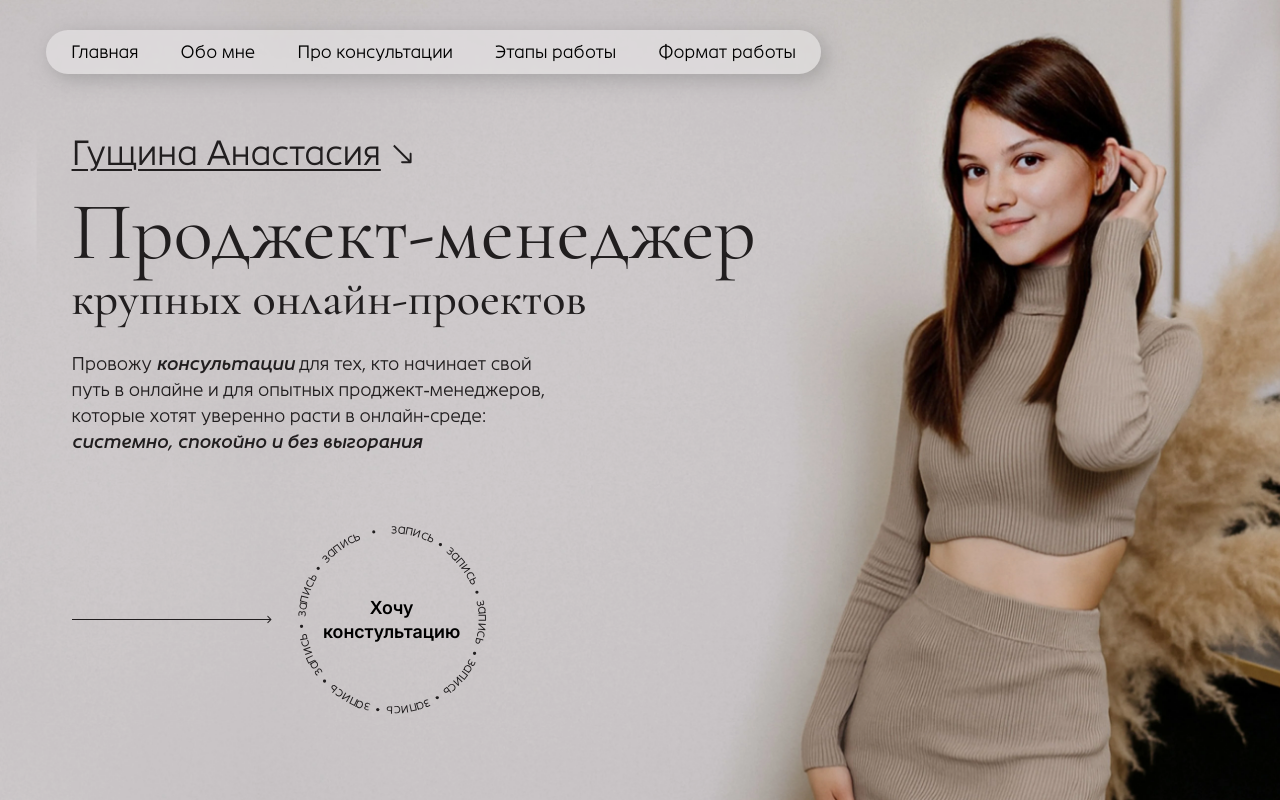
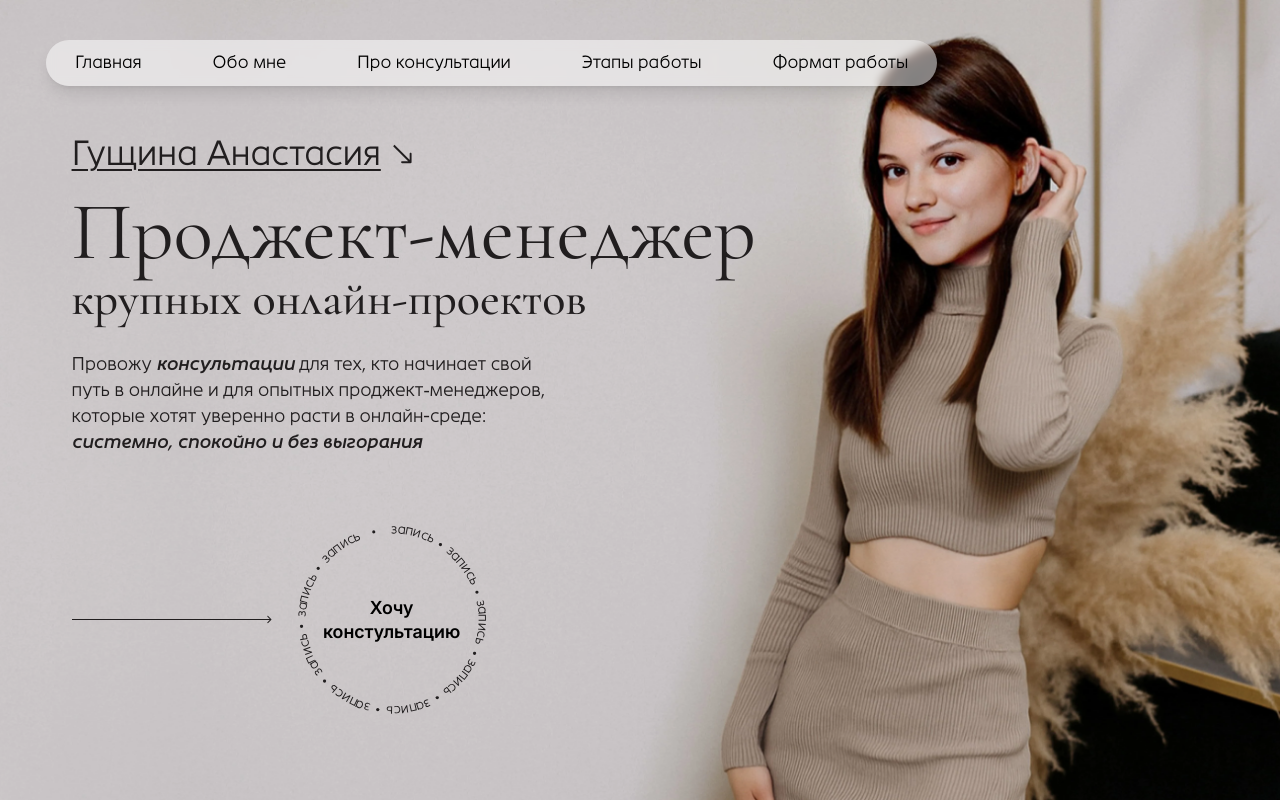
Before and after one commit to ecomeel/pm-landing, a Vue app: page / in a window 1280 px wide. Built offline with nearby package versions, Linux system fonts and the light colour scheme.

Commit message:
feat(header & intro) - animate intro section & move header from scss to tailwind

```diff
--- a/package.json
+++ b/package.json
@@ -12,15 +12,16 @@
     "lint": "eslint . --fix"
   },
   "dependencies": {
+    "@tailwindcss/vite": "^4.1.12",
     "@vicons/ionicons5": "^0.13.0",
     "@vueuse/core": "^13.6.0",
+    "animejs": "^4.1.3",
     "naive-ui": "^2.42.0",
-    "reset-css": "^5.0.2",
     "sass": "^1.89.2",
+    "tailwindcss": "^4.1.12",
     "vue": "^3.5.17"
   },
   "devDependencies": {
-    "@tailwindcss/postcss": "^4.1.12",
     "@tsconfig/node22": "^22.0.2",
     "@types/node": "^22.15.32",
     "@vitejs/plugin-vue": "^6.0.0",
@@ -31,7 +32,6 @@
     "eslint-plugin-vue": "~10.2.0",
     "jiti": "^2.4.2",
     "npm-run-all2": "^8.0.4",
-    "postcss": "^8.5.6",
     "typescript": "~5.8.0",
     "vite": "^7.0.0",
     "vite-plugin-vue-devtools": "^7.7.7",
--- a/postcss.config.js
+++ /dev/null
@@ -1,6 +0,0 @@
-export default {
-  plugins: {
-    '@tailwindcss/postcss': {},
-    autoprefixer: {},
-  },
-};
--- a/src/assets/styles/_burger.scss
+++ b/src/assets/styles/_burger.scss
@@ -1,16 +1,16 @@
 .n-icon {
-  width: 40px;
-  height: 40px;
+  width: 35px;
+  height: 35px;
 
   svg {
-    width: 40px;
-    height: 40px;
+    width: 35px;
+    height: 35px;
   }
 }
 
 .n-button {
-  width: 53px;
-  height: 51px;
+  width: 45px;
+  height: 43px;
   background-color: rgba(255, 255, 255, 0.5) !important;
 
   &:hover {
--- a/src/assets/styles/main.scss
+++ b/src/assets/styles/main.scss
@@ -1,9 +1,6 @@
 @use "colors" as *;
 @import "fonts";
 @import "burger";
-@tailwind base;
-@tailwind components;
-@tailwind utilities;
 
 html, body {
   background-color: #F5F5F5;
@@ -13,6 +10,7 @@ html, body {
   color: $black-color;
   font-family: "Stetica";
   font-weight: 400;
+  line-height: 1;
 }
 
 #app {
--- /dev/null
+++ b/src/assets/styles/tailwind.css
@@ -0,0 +1,15 @@
+/* @tailwind base;
+@tailwind components;
+@tailwind utilities; */
+@import "tailwindcss";
+@import "tailwindcss/preflight.css" layer(base);
+
+@theme {
+  --breakpoint-s: 550px;
+}
+
+@base {}
+
+@layer components {
+
+}
--- a/src/components/HeaderPage.vue
+++ b/src/components/HeaderPage.vue
@@ -1,8 +1,9 @@
 <script lang="ts" setup>
-import { ref, computed } from 'vue';
+import { ref, computed, onMounted } from 'vue';
 import { NDrawer, NDrawerContent, NButton, NIcon } from 'naive-ui'
 import { MenuOutline } from '@vicons/ionicons5'
 import { useWindowSize } from '@vueuse/core';
+import { animate } from 'animejs';
 
 defineOptions({ name: "HeaderPage" });
 
@@ -15,7 +16,7 @@ const isMobileSize = computed(() => width.value < 768);
 const links = [
   {
     name: "Главная",
-    link: "#",
+    link: "#intro",
   },
   {
     name: "Обо мне",
@@ -33,19 +34,26 @@ const links = [
     name: "Формат работы",
     link: "#format",
   },
-  // {
-  //   name: "Кто приходит",
-  //   link: "",
-  // },
 ]
+
+onMounted(() => {
+  animate("#navigation", {
+    y: "100vw"
+  })
+})
 </script>
 
 <template>
-  <header class="header">
-    <nav v-if="!isMobileSize" class="header__navigation navigation">
-      <ul class="navigation__list">
+  <header class="fixed z-10 top-[27px] right-[16px]
+    s:right-[24px]
+    md:right-[initial] md:left-[2.5vw] md:top-[40px]
+    lg:left-[3.6vw]
+    "
+  >
+    <nav v-if="!isMobileSize" id="navigation" class="p-2 bg-white/50 rounded-full backdrop-blur-xs shadow-lg lg:px-4 lg:py-2 -top-[100vw] relative">
+      <ul class="navigation__list flex gap-[10px] lg:gap-4 xl:gap-[3.5vw]">
         <li class="navigation__item" v-for="link in links" :key="link.name">
-          <a class="navigation__link" :href="link.link">{{ link.name }}</a>
+          <a class="navigation__link block px-3 text-base lg:text-lg xl:text-[1.39vw]" :href="link.link">{{ link.name }}</a>
         </li>
       </ul>
     </nav>
@@ -80,43 +88,8 @@ const links = [
   </header>
 </template>
 
-<style lang="scss" scoped>
-.header {
-  position: fixed;
-  top: 0;
-  left: 0;
-  z-index: 10;
-  padding: 4.5vh 4.5vw 0;
-
-  @media (max-width: 1280px) {
-    padding: 30px 3.6vw 0;
-  }
-
-  @media (max-width: 767px) {
-    padding-top: 30px;
-    padding-right: 40px;
-    left: initial;
-    right: 0;
-  }
-
-  @media (max-width: 549px) {
-    padding: {
-      top: 25px;
-      right: 25px;
-    };
-  }
-}
-
+<style lang="scss">
 .navigation {
-  @include text-mobile-background(50px, 0.35);
-  padding: 8px 12px;
-  box-shadow: 5px 5px 20px rgba(grey, $alpha: 0.5);
-
-  &__list {
-    display: flex;
-    gap: 3.5vw
-  }
-
   &__item {
     border: 1px solid transparent;
     border-radius: 30px;
@@ -126,36 +99,5 @@ const links = [
       border-color: $black-color;
     }
   }
-
-  &__link {
-    display: block;
-    padding: 4px 12px;
-    font-size: 20px;
-  }
-
-  @media (max-width: 1439px) {
-    &__link {
-      font-size: 18px;
-    }
-  }
-
-  @media (max-width: 1280px) {
-    &__list {
-      gap: 16px;
-    }
-  }
-
-  @media (max-width: 900px) {
-    padding: 8px 8px;
-
-    &__list {
-      gap: 10px
-    }
-
-    &__link {
-      padding: 6px 12px;
-      font-size: 16px;
-    }
-  }
 }
 </style>
--- a/src/components/sections/IntroSection.vue
+++ b/src/components/sections/IntroSection.vue
@@ -1,26 +1,50 @@
 <script lang="ts" setup>
-import UiCircleText from '@/ui/UiCircleText.vue';
+import UiCircleText from '@/ui/UiCircleText.vue'
+import { animate } from 'animejs';
+import { onMounted } from 'vue';
 
 defineOptions({ name: "IntroSection" });
+
+onMounted(() => {
+  animate(".header", {
+    delay: 100,
+    x: "100vw",
+  });
+
+  animate(".intro__subtitle", {
+    delay: 400,
+    x: "100vw",
+  });
+
+  animate(".intro__description", {
+    delay: 500,
+    x: "100vw"
+  });
+
+  animate(".intro__consult", {
+    delay: 700,
+    x: "100vw",
+  });
+})
 </script>
 
 <template>
-  <section class="intro">
-    <header class="intro__header header">
-      <h1 class="header__title">Гущина Анастасия</h1>
+  <section id="intro" class="intro">
+    <header class="intro__header header -left-[100vw]">
+      <h1 class="header__title main-medium">Гущина Анастасия</h1>
       <img class="header__arrow" src="@/assets/images/icons/arrow-right-bottom.svg" alt="arrow icon">
     </header>
 
-    <h2 class="intro__subtitle">
+    <h2 class="intro__subtitle -left-[100vw]">
       Проджект-менеджер
       <span>крупных онлайн-проектов</span>
     </h2>
 
-    <p class="intro__description">
+    <p class="intro__description -left-[100vw]">
       Провожу <b>консультации</b> для&nbsp;тех, кто&nbsp;начинает свой путь в&nbsp;онлайне и&nbsp;для&nbsp;опытных проджект&#8209;менеджеров, которые хотят уверенно расти в&nbsp;онлайн-среде: <b>системно, спокойно и&nbsp;без&nbsp;выгорания</b>
     </p>
 
-    <div class="intro__consult">
+    <div class="intro__consult -left-[100vw]">
       <img class="intro__long-arrow" src="@/assets/images/icons/long-arrow.svg" alt="arrow icon">
 
       <UiCircleText />
@@ -68,6 +92,7 @@ defineOptions({ name: "IntroSection" });
       text-decoration: underline;
       text-decoration-thickness: 2px;
       text-underline-offset: 4px;
+
       @include main-medium;
     }
 
--- a/src/main.ts
+++ b/src/main.ts
@@ -1,6 +1,6 @@
 import { createApp } from 'vue'
-import "reset-css"
 import "@/assets/styles/main.scss"
+import "@/assets/styles/tailwind.css"
 import App from './App.vue'
 
 createApp(App).mount('#app')
--- a/tailwind.config.js
+++ /dev/null
@@ -1,11 +0,0 @@
-/** @type {import('tailwindcss').Config} */
-export default {
-  content: [
-    "./index.html",
-    "./src/**/*.{vue,js,ts,jsx,tsx}",
-  ],
-  theme: {
-    extend: {},
-  },
-  plugins: [],
-}
--- a/vite.config.ts
+++ b/vite.config.ts
@@ -3,12 +3,14 @@ import { fileURLToPath, URL } from 'node:url'
 import { defineConfig } from 'vite'
 import vue from '@vitejs/plugin-vue'
 import vueDevTools from 'vite-plugin-vue-devtools'
+import tailwindcss from '@tailwindcss/vite'
 
 // https://vite.dev/config/
 export default defineConfig({
   plugins: [
     vue(),
     vueDevTools(),
+    tailwindcss(),
   ],
   css: {
     preprocessorOptions: {
```
Also changed, not shown: 6 other files (tests, documents, lock files or other folders).
